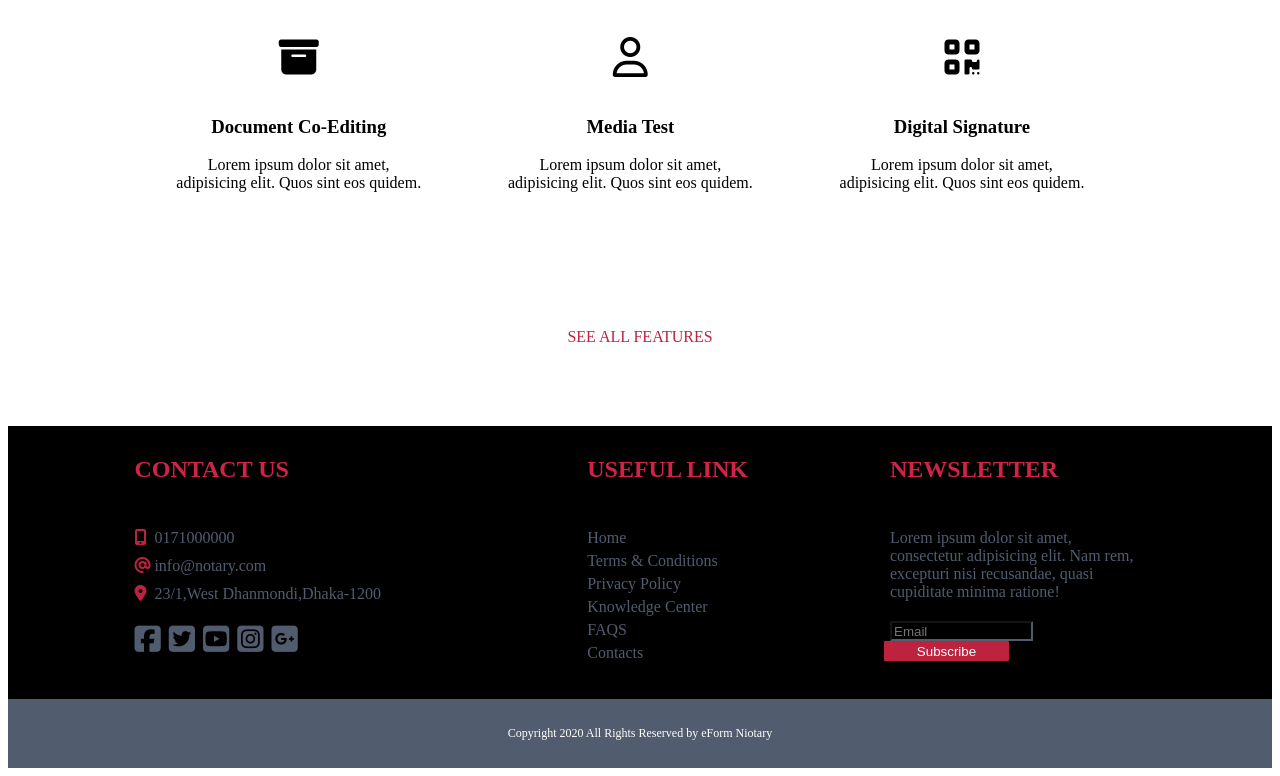
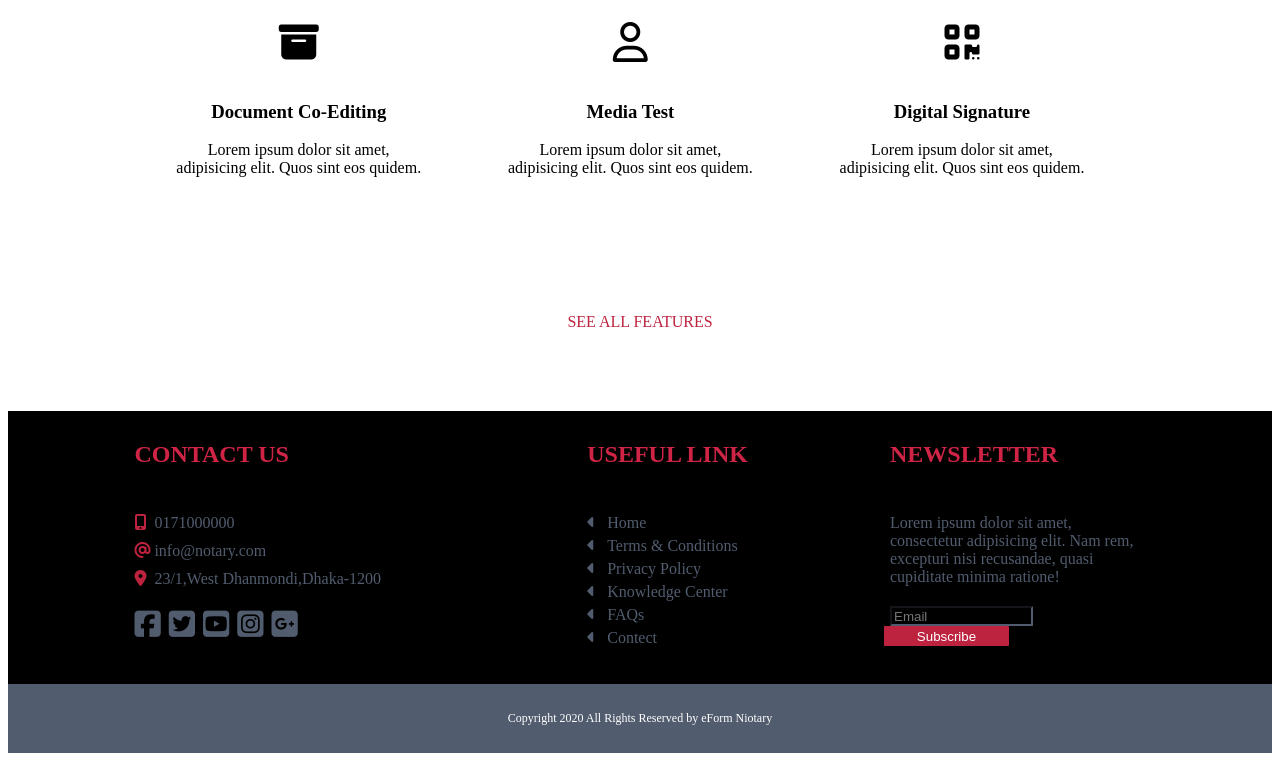
Before and after one commit to Sanjeed-Ferhan/Notary, a plain HTML site: page index.html in a window 1280 px wide. Shown: the part 1918-2694 px from the top of the page. Drawn offline with Linux system fonts and the light colour scheme.

Commit message:
Update index.html

```diff
--- a/index.html
+++ b/index.html
@@ -18,7 +18,7 @@
 			<li><a href="#"><i class="fab fa-linkedin"></i></a></li>
 			<li><a href="#"><i class="fab fa-twitter-square"></i></a></li>
 			<li><a href="#"><i class="fab fa-facebook-square"></i></a></li>
-			<li><a href="#"><button>Login</button></a></li>
+			<button>LOGIN</button>
 		</ul>
 
 		</div>
@@ -38,7 +38,7 @@
 		</div>
 		<div class="menubar">
 					<ul>
-						<li><a href="#">Notaraie a Document</a></li>
+						<li id="menu1"><a href="#">Notaraie a Document</a></li>
 						<li><a href="#">How it Works</a></li>
 						<li><a href="#">eForms</a></li>
 						<li><a href="#">Solutions</a></li>
@@ -108,7 +108,7 @@
 
 <!--Middle Section End-->
 
-		   <!---Banner Start--->
+		   <!---feature Start--->
 		   <div class="features">
 		   		<div class="wrapper">
 		   		<div class="f_title">
@@ -189,12 +189,12 @@
 		   				<h2>USEFUL LINK</h2>
 		   				<div class="link">
 		   					<ul>
-		   						<li><a href="#">Home</a></li>
-		   						<li><a href="#">Terms & Conditions</a></li>
-		   						<li><a href="#">Privacy Policy</a></li>
-		   						<li><a href="#">Knowledge Center</a></li>
-		   						<li><a href="#">FAQS</a></li>
-		   						<li><a href="#">Contacts</a></li>
+		   						<li><a href="#"><i class="fas fa-caret-left"></i>Home</a></li>
+								<li><a href="#"><i class="fas fa-caret-left"></i>Terms & Conditions</a></li>
+								<li><a href="#"><i class="fas fa-caret-left"></i>Privacy Policy</a></li>
+								<li><a href="#"><i class="fas fa-caret-left"></i>Knowledge Center</a></li>
+								<li><a href="#"><i class="fas fa-caret-left"></i>FAQs</a></li>
+								<li><a href="#"><i class="fas fa-caret-left"></i>Contect</a></li>
 		   					</ul>
 		   				</div>
 		   			</div>
@@ -217,6 +217,5 @@
 		</div>
 		<!--copyright start-->
 
-
 </body>
 </html>
```
